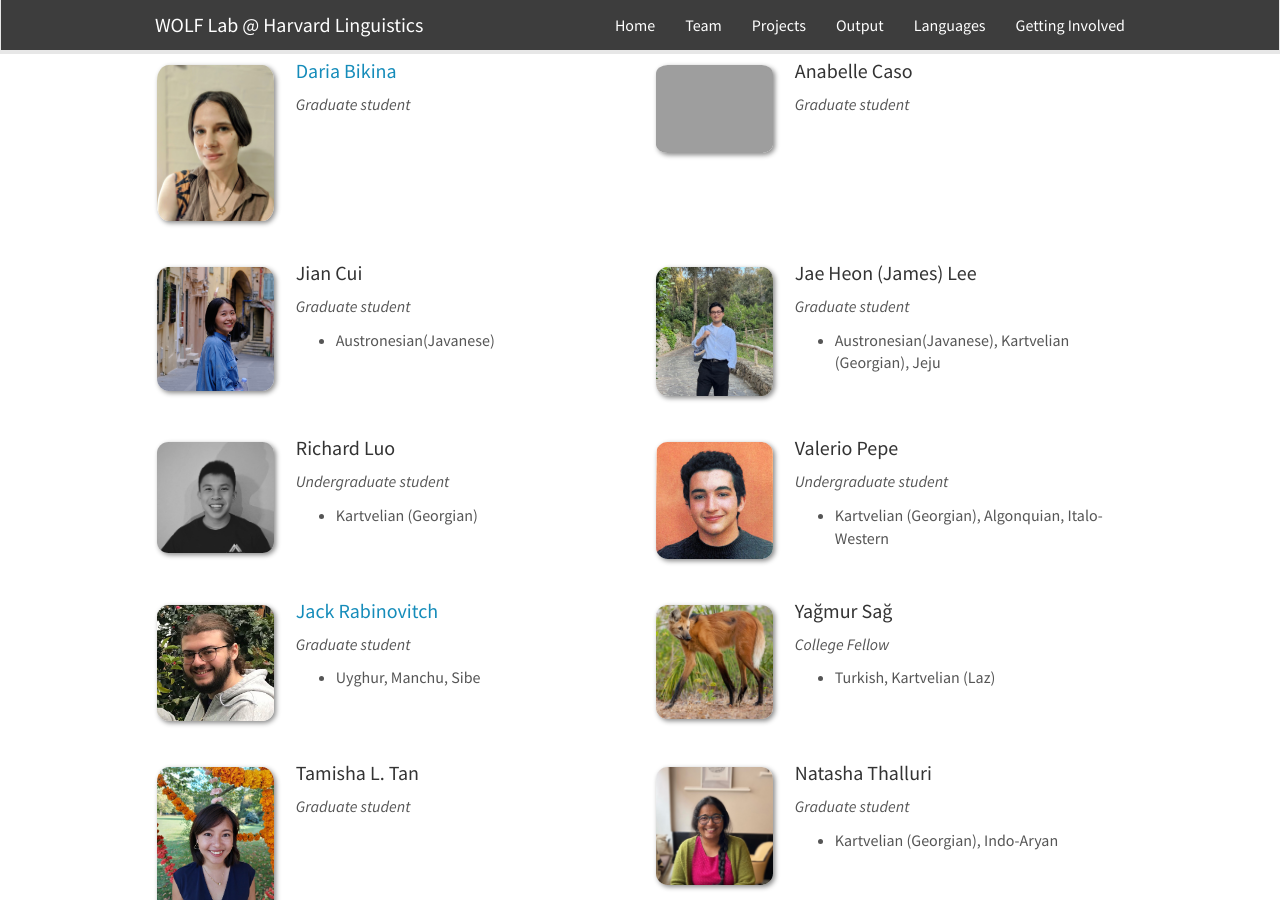
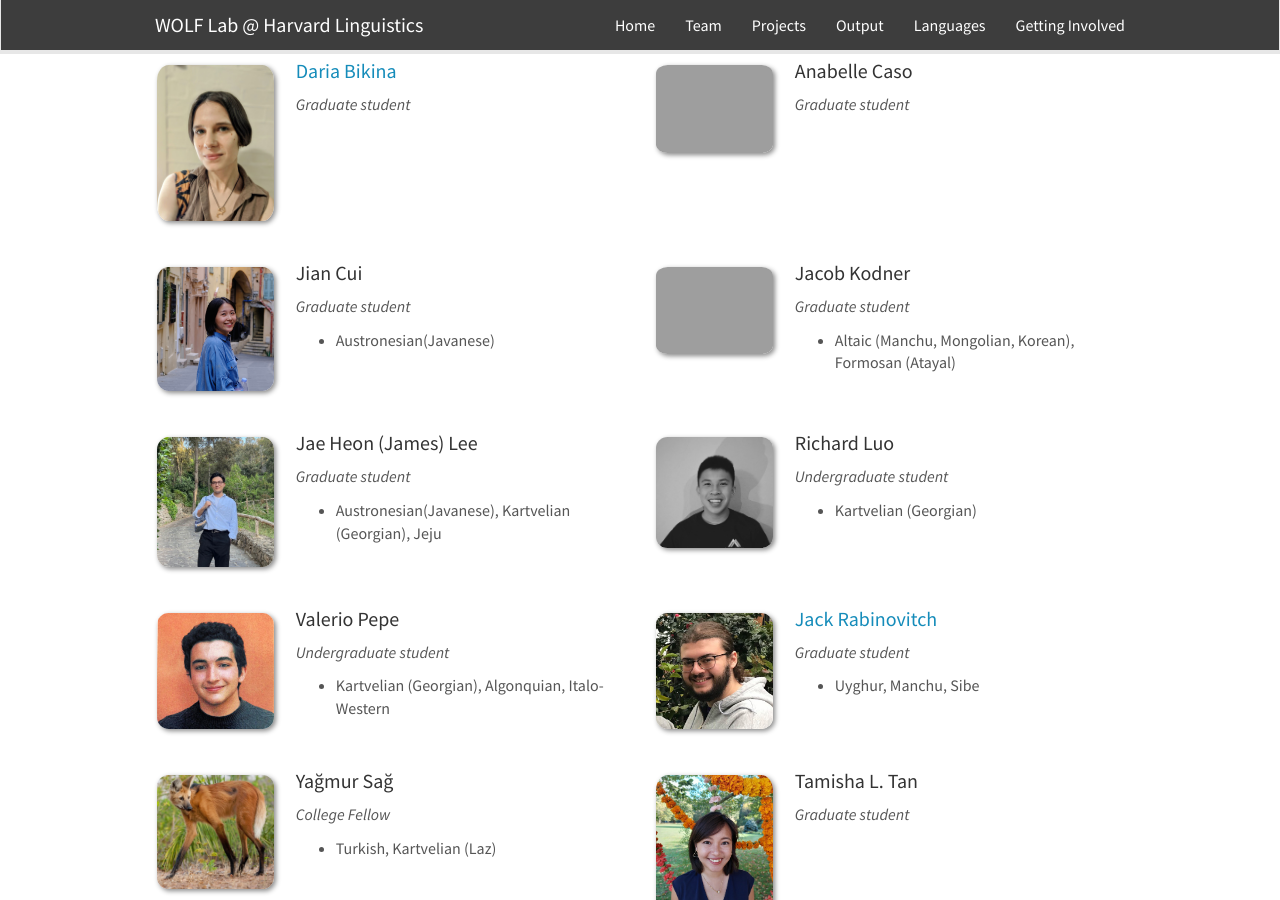
Before and after one commit to fieldlinguistics/fieldlinguistics.github.io, a Jekyll site: the page built from _pages/team.md, in a window 1280 px wide and 900 px high, scrolled down 580 px. Built offline with Jekyll 4.4.1, drawn with Linux system fonts in a browser that asks for light colours; nearby versions of some CDN libraries.

Commit message:
Update engineering.yml
Added Jacob Kodner

```diff
--- a/_data/engineering.yml
+++ b/_data/engineering.yml
@@ -17,6 +17,12 @@
   number_educ: 1
   education1: Austronesian(Javanese)
 
+- name: Jacob Kodner
+  photo: jacob.jpg
+  info: Graduate student
+  email: jkodner@g.harvard.edu
+  number_educ: 1
+  education1: Altaic (Manchu, Mongolian, Korean), Formosan (Atayal)
 
 - name: Jae Heon (James) Lee
   photo: james.jpg
```
